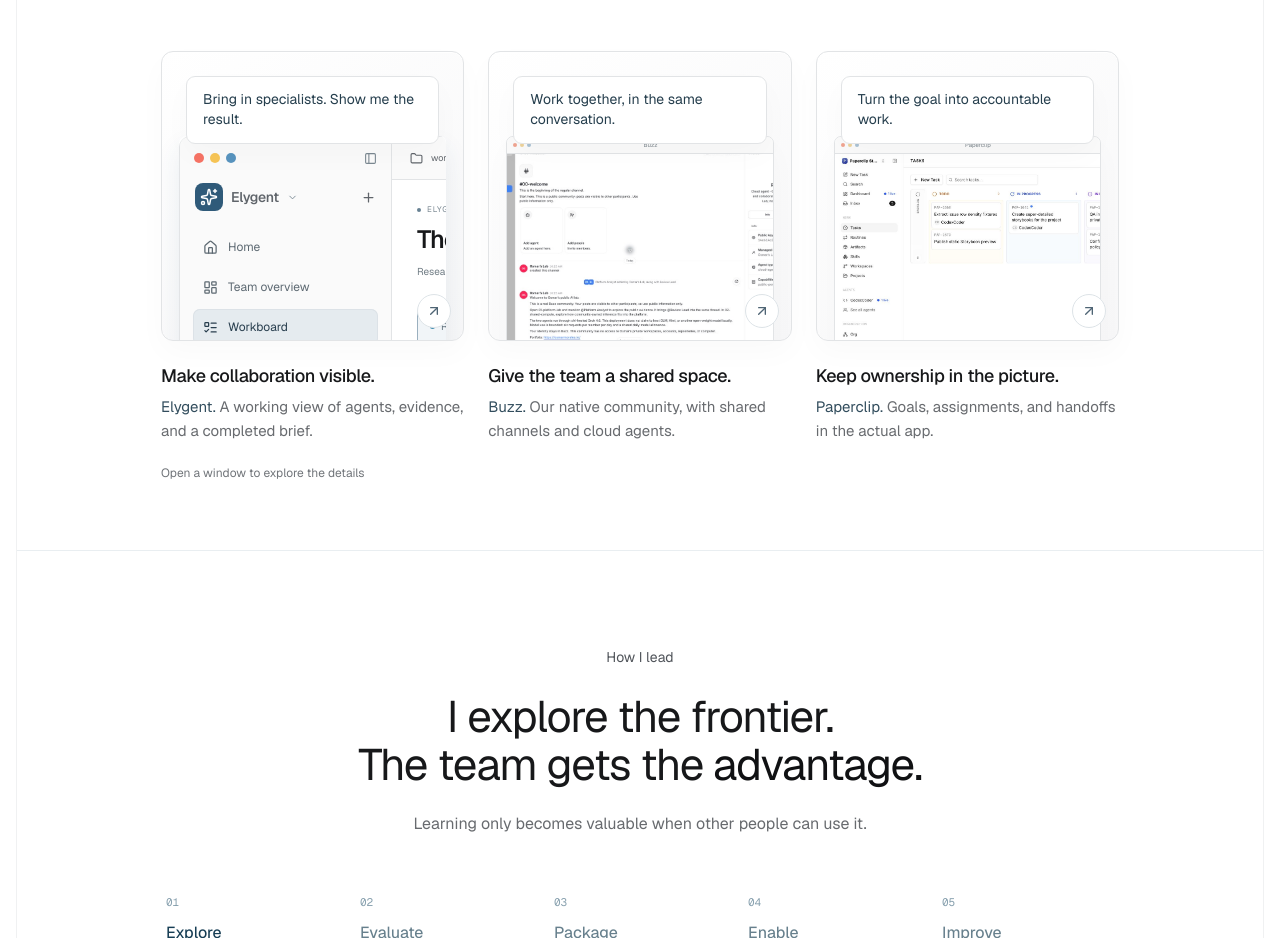
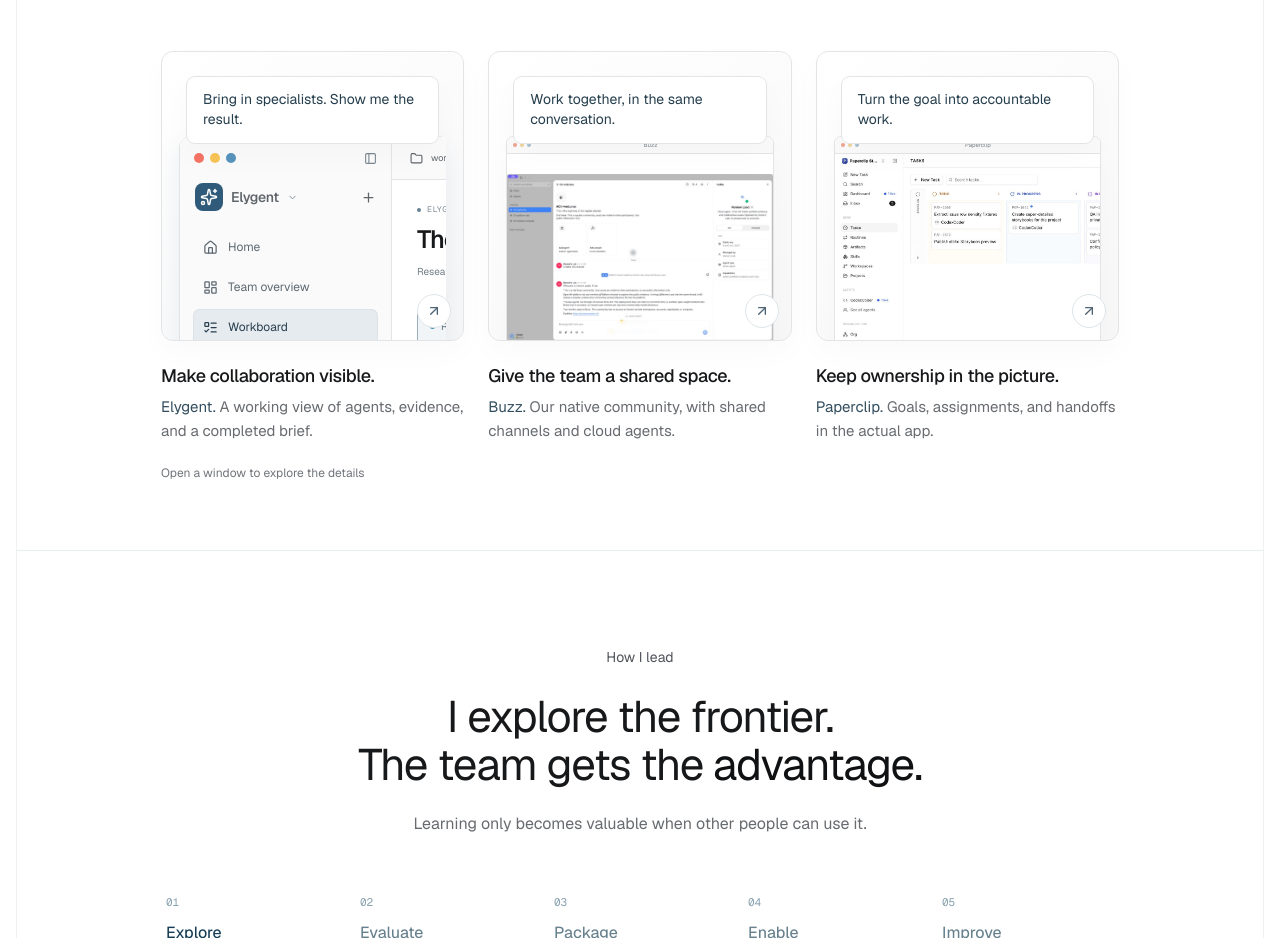
Before and after one commit to osmarmorales1/osmar-portfolio, a React (Vite) app: page / in a window 1280 px wide. Shown: the part 3680-4618 px from the top of the page. Built offline with nearby package versions, Linux system fonts and the light colour scheme.

Commit message:
Fit the Buzz preview and refresh the resume

```diff
--- a/app/v10.css
+++ b/app/v10.css
@@ -111,6 +111,11 @@
 .aside-portfolio .capability-card .app-card-stage {
   background: linear-gradient(145deg, #fff, #f7f7f8);
   border-color: #e2e4e6;
+}
+.aside-portfolio .static-app-frame.buzz .static-app-image > img {
+  transform: none;
+  object-fit: contain;
+  object-position: center;
 }
 .aside-portfolio
   :is(
```
Also changed, not shown: 1 other file (tests, documents, lock files or other folders).
